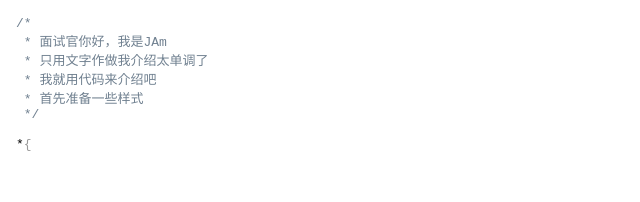
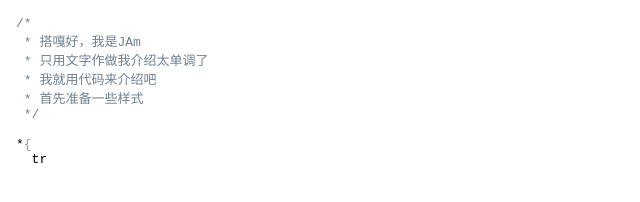
Before and after one commit to jamccc/animating-resume, a plain HTML site: page index.html in a window 1280 px wide. Shown: the full height of the page, 0-640 px from the left. Drawn offline with Linux system fonts and the light colour scheme.

Commit message:
合并代码

```diff
--- a/index.html
+++ b/index.html
@@ -3,7 +3,7 @@
 <html>
 <head>
   <meta charset="utf-8">
-  <title>会动的简历</title>
+  <title>会动的自我介绍</title>
   <link rel="stylesheet" href="vendor/prism/prism.css">
   <link rel="stylesheet" href="vendor/github-markdown.css">
   <link rel="stylesheet" href="css/default.css">
--- a/js/main.js
+++ b/js/main.js
@@ -28,7 +28,7 @@ function writeMarkdown(markdown, fn){
 }
 
 var css1 = `/*
- * 面试官你好，我是JAm
+ * 搭嘎好，我是JAm
  * 只用文字作做我介绍太单调了
  * 我就用代码来介绍吧
  * 首先准备一些样式
@@ -102,13 +102,17 @@ Vue JavaScript HTML CSS Less webpack git 微信小程序 等
 # 联系方式
 
 - QQ xxxxxxxx
-- Email jamis404@163.com
+- Email xxxxxxx
 - 手机 xxxxxxx
+
+# 其他乱七八糟
+- 暂时还没想到
+- 拜拜
 
 `
 let css3 = `
 /*
- * 这就是我的会动的简历
+ * 这就是我的会动的自我介绍
  * 谢谢观看
  */
 `
```
